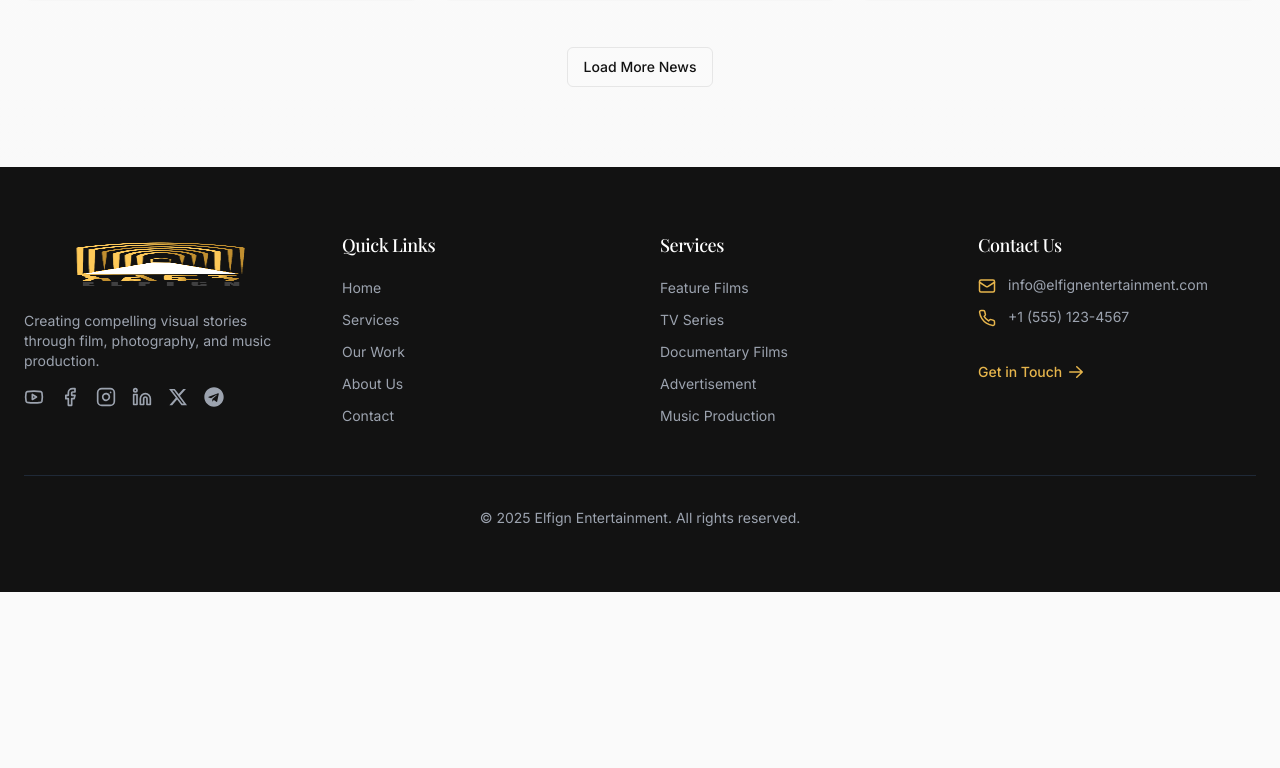
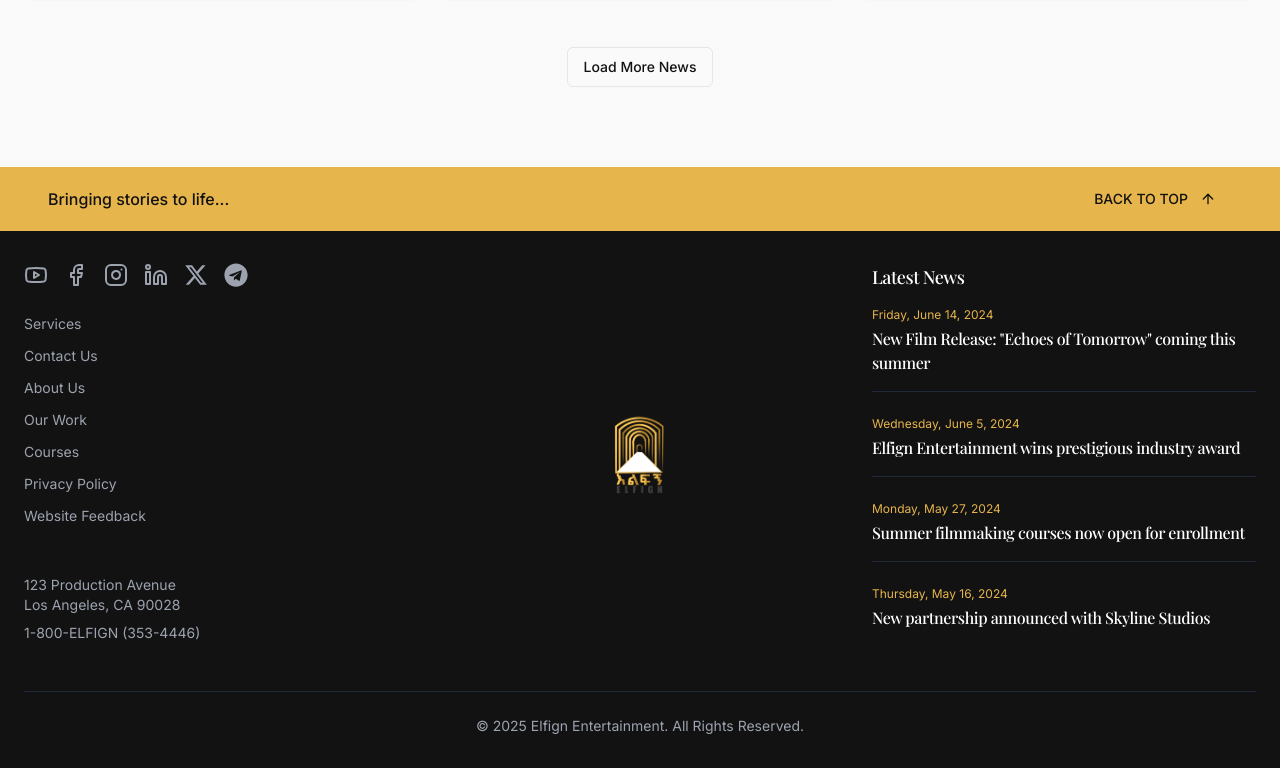
Before and after one commit to LidetuK/visual-melody-studio, a React (Vite) app: page /news in a window 1280 px wide. Shown: the part 1323-2091 px from the top of the page. Before the commit the page ends 1915 px from the top, so only its background shows below. Built offline with nearby package versions, Linux system fonts and the light colour scheme.

Commit message:
Refactor: Update footer component
Update the footer component to match the new design and branding.

```diff
--- a/src/components/home/Hero.tsx
+++ b/src/components/home/Hero.tsx
@@ -1,7 +1,9 @@
+
 import { useEffect, useRef, useState } from 'react';
 import { Link } from 'react-router-dom';
 import { cn } from '@/lib/utils';
 import { Button } from '@/components/ui/button';
+import { Play } from 'lucide-react';
 
 const Hero = () => {
   const videoRef = useRef<HTMLIFrameElement>(null);
@@ -74,8 +76,8 @@ const Hero = () => {
         <div className="absolute inset-0 bg-gradient-to-b from-elfign-black/70 via-transparent to-elfign-black/90" />
       </div>
 
-      {/* Content moved to bottom */}
-      <div className="relative z-10 flex h-full items-end justify-center pb-20">
+      {/* Content moved more toward bottom */}
+      <div className="relative z-10 flex h-full items-end justify-center pb-32">
         <div className="container px-4 md:px-6 text-center">
           <h1 className="text-4xl md:text-5xl lg:text-7xl font-bold tracking-tighter text-white mb-4 leading-tight">
             {slides[currentSlide].title}
@@ -83,6 +85,14 @@ const Hero = () => {
           <p className="mb-8 text-lg md:text-xl text-gray-300 max-w-lg mx-auto">
             {slides[currentSlide].subtitle}
           </p>
+          <div className="flex flex-col sm:flex-row justify-center items-center gap-4">
+            <Button
+              variant="outline"
+              size="lg"
+              className="bg-transparent border-2 border-elfign-gold text-elfign-gold hover:bg-elfign-gold hover:text-elfign-black text-lg px-8 rounded-full flex items-center gap-2"
+            >
+              <Play size={18} /> Watch Showreel
+            </Button>
             <Button
               asChild
               size="lg"
@@ -94,9 +104,10 @@ const Hero = () => {
             </Button>
           </div>
         </div>
+      </div>
 
       {/* Indicators */}
-      <div className="absolute bottom-12 left-0 right-0 flex justify-center space-x-2">
+      <div className="absolute bottom-20 left-0 right-0 flex justify-center space-x-2">
         {slides.map((_, index) => (
           <button
             key={index}
--- a/src/components/layout/Footer.tsx
+++ b/src/components/layout/Footer.tsx
@@ -1,40 +1,57 @@
 
 import { Link } from 'react-router-dom';
-import { Mail, Phone } from 'lucide-react';
+import { Mail, Phone, ArrowUp } from 'lucide-react';
 import SocialMediaIcons from '@/components/common/SocialMediaIcons';
+import { Button } from '@/components/ui/button';
+import { scrollToElement } from '@/lib/smoothScroll';
 
 const Footer = () => {
+  const handleScrollToTop = () => {
+    window.scrollTo({
+      top: 0,
+      behavior: 'smooth'
+    });
+  };
+
   return (
     <footer className="bg-elfign-black text-white">
-      <div className="container mx-auto px-4 py-16 md:px-6">
-        <div className="grid grid-cols-1 gap-10 md:grid-cols-2 lg:grid-cols-4">
-          {/* Logo and company info */}
-          <div className="space-y-4">
-            <div className="flex flex-col">
-              <img
-                src="/lovable-uploads/3fd2d827-539a-4190-8fa3-8ea20e83b812.png"
-                alt="Elfign Entertainment Logo"
-                className="h-16 w-auto"
-              />
-            </div>
-            <p className="text-gray-400 text-sm max-w-xs">
-              Creating compelling visual stories through film, photography, and music production.
-            </p>
-            <SocialMediaIcons />
+      {/* Top "Back to top" bar */}
+      <div className="bg-elfign-gold text-elfign-black py-3 px-4">
+        <div className="container mx-auto flex justify-between items-center">
+          <div>
+            <p className="font-medium">Bringing stories to life...</p>
           </div>
+          <Button
+            variant="ghost"
+            className="flex items-center space-x-1 text-elfign-black hover:text-elfign-red"
+            onClick={handleScrollToTop}
+          >
+            <span>BACK TO TOP</span>
+            <ArrowUp size={16} />
+          </Button>
+        </div>
+      </div>
 
-          {/* Quick links */}
-          <div className="space-y-4">
-            <h3 className="text-lg font-medium">Quick Links</h3>
+      <div className="container mx-auto px-4 py-8 md:px-6">
+        <div className="grid grid-cols-1 md:grid-cols-3 gap-10">
+          {/* Left column - Links & Social media */}
+          <div className="space-y-6">
+            <SocialMediaIcons iconSize={24} className="mb-6" />
+
             <ul className="space-y-2">
               <li>
-                <Link to="/" className="text-gray-400 hover:text-elfign-gold transition-colors text-sm">
-                  Home
+                <Link to="/services" className="text-gray-400 hover:text-elfign-gold transition-colors text-sm">
+                  Services
                 </Link>
               </li>
               <li>
-                <Link to="/services" className="text-gray-400 hover:text-elfign-gold transition-colors text-sm">
-                  Services
+                <Link to="/contact" className="text-gray-400 hover:text-elfign-gold transition-colors text-sm">
+                  Contact Us
+                </Link>
+              </li>
+              <li>
+                <Link to="/about" className="text-gray-400 hover:text-elfign-gold transition-colors text-sm">
+                  About Us
                 </Link>
               </li>
               <li>
@@ -43,88 +60,78 @@ const Footer = () => {
                 </Link>
               </li>
               <li>
-                <Link to="/about" className="text-gray-400 hover:text-elfign-gold transition-colors text-sm">
-                  About Us
+                <Link to="/courses" className="text-gray-400 hover:text-elfign-gold transition-colors text-sm">
+                  Courses
                 </Link>
               </li>
               <li>
-                <Link to="/contact" className="text-gray-400 hover:text-elfign-gold transition-colors text-sm">
-                  Contact
+                <Link to="/privacy" className="text-gray-400 hover:text-elfign-gold transition-colors text-sm">
+                  Privacy Policy
+                </Link>
+              </li>
+              <li>
+                <Link to="/feedback" className="text-gray-400 hover:text-elfign-gold transition-colors text-sm">
+                  Website Feedback
                 </Link>
               </li>
             </ul>
+
+            <div className="pt-6">
+              <p className="text-sm text-gray-400">123 Production Avenue</p>
+              <p className="text-sm text-gray-400">Los Angeles, CA 90028</p>
+              <p className="text-sm text-gray-400 mt-2">1-800-ELFIGN (353-4446)</p>
+            </div>
           </div>
 
-          {/* Services */}
-          <div className="space-y-4">
-            <h3 className="text-lg font-medium">Services</h3>
-            <ul className="space-y-2">
-              <li>
-                <Link to="/services/feature-films" className="text-gray-400 hover:text-elfign-gold transition-colors text-sm">
-                  Feature Films
-                </Link>
-              </li>
-              <li>
-                <Link to="/services/tv-series" className="text-gray-400 hover:text-elfign-gold transition-colors text-sm">
-                  TV Series
-                </Link>
-              </li>
-              <li>
-                <Link to="/services/documentary-films" className="text-gray-400 hover:text-elfign-gold transition-colors text-sm">
-                  Documentary Films
-                </Link>
-              </li>
-              <li>
-                <Link to="/services/advertisement" className="text-gray-400 hover:text-elfign-gold transition-colors text-sm">
-                  Advertisement
-                </Link>
-              </li>
-              <li>
-                <Link to="/services/music-production" className="text-gray-400 hover:text-elfign-gold transition-colors text-sm">
-                  Music Production
-                </Link>
-              </li>
-            </ul>
+          {/* Center column - Logo */}
+          <div className="flex justify-center items-center">
+            <Link to="/" className="transform hover:scale-105 transition-transform duration-300">
+              <img
+                src="/lovable-uploads/3fd2d827-539a-4190-8fa3-8ea20e83b812.png"
+                alt="Elfign Entertainment Logo"
+                className="h-28 w-auto"
+              />
+            </Link>
           </div>
 
-          {/* Contact */}
+          {/* Right column - News/Blog highlights */}
           <div className="space-y-4">
-            <h3 className="text-lg font-medium">Contact Us</h3>
-            <ul className="space-y-3">
-              <li className="flex items-start space-x-3 text-gray-400 text-sm">
-                <Mail size={18} className="mt-0.5 flex-shrink-0 text-elfign-gold" />
-                <span>info@elfignentertainment.com</span>
-              </li>
-              <li className="flex items-start space-x-3 text-gray-400 text-sm">
-                <Phone size={18} className="mt-0.5 flex-shrink-0 text-elfign-gold" />
-                <span>+1 (555) 123-4567</span>
-              </li>
-            </ul>
-            <div className="pt-4">
-              <Link
-                to="/contact"
-                className="inline-flex items-center text-sm font-medium text-elfign-gold hover:text-elfign-red transition-colors"
-              >
-                Get in Touch
-                <svg
-                  xmlns="http://www.w3.org/2000/svg"
-                  viewBox="0 0 20 20"
-                  fill="currentColor"
-                  className="w-5 h-5 ml-1"
-                >
-                  <path
-                    fillRule="evenodd"
-                    d="M3 10a.75.75 0 01.75-.75h10.638L10.23 5.29a.75.75 0 111.04-1.08l5.5 5.25a.75.75 0 010 1.08l-5.5 5.25a.75.75 0 11-1.04-1.08l4.158-3.96H3.75A.75.75 0 013 10z"
-                    clipRule="evenodd"
-                  />
-                </svg>
-              </Link>
+            <h3 className="text-lg font-medium mb-4">Latest News</h3>
+
+            <div className="space-y-6">
+              <article className="border-b border-gray-800 pb-4">
+                <p className="text-xs text-elfign-gold mb-1">Friday, June 14, 2024</p>
+                <Link to="/news/new-film-release" className="text-white hover:text-elfign-gold transition-colors">
+                  <h4 className="text-base font-medium">New Film Release: "Echoes of Tomorrow" coming this summer</h4>
+                </Link>
+              </article>
+
+              <article className="border-b border-gray-800 pb-4">
+                <p className="text-xs text-elfign-gold mb-1">Wednesday, June 5, 2024</p>
+                <Link to="/news/industry-award" className="text-white hover:text-elfign-gold transition-colors">
+                  <h4 className="text-base font-medium">Elfign Entertainment wins prestigious industry award</h4>
+                </Link>
+              </article>
+
+              <article className="border-b border-gray-800 pb-4">
+                <p className="text-xs text-elfign-gold mb-1">Monday, May 27, 2024</p>
+                <Link to="/news/summer-courses" className="text-white hover:text-elfign-gold transition-colors">
+                  <h4 className="text-base font-medium">Summer filmmaking courses now open for enrollment</h4>
+                </Link>
+              </article>
+
+              <article>
+                <p className="text-xs text-elfign-gold mb-1">Thursday, May 16, 2024</p>
+                <Link to="/news/partnership-announcement" className="text-white hover:text-elfign-gold transition-colors">
+                  <h4 className="text-base font-medium">New partnership announced with Skyline Studios</h4>
+                </Link>
+              </article>
             </div>
           </div>
         </div>
 
-        <div className="mt-12 pt-8 border-t border-gray-800 text-center text-gray-400 text-sm">
-          <p>© {new Date().getFullYear()} Elfign Entertainment. All rights reserved.</p>
+        <div className="mt-12 pt-6 border-t border-gray-800 text-center text-gray-400 text-sm">
+          <p>© {new Date().getFullYear()} Elfign Entertainment. All Rights Reserved.</p>
         </div>
       </div>
     </footer>
```
Lines whose indentation alone changed are shown as unchanged.
